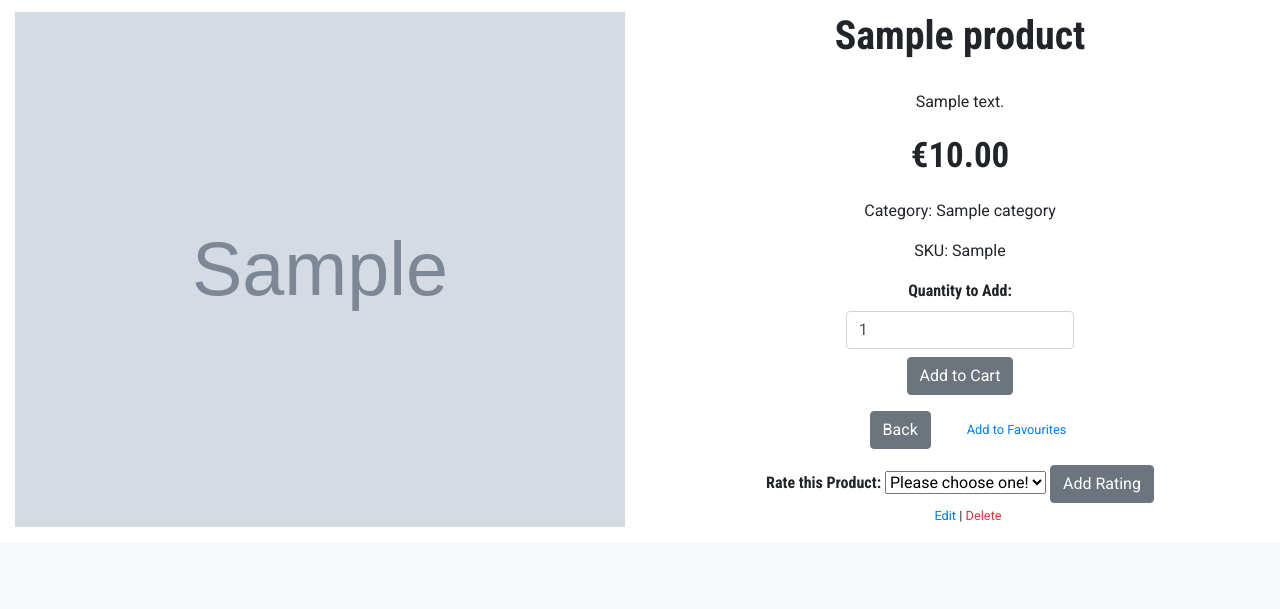
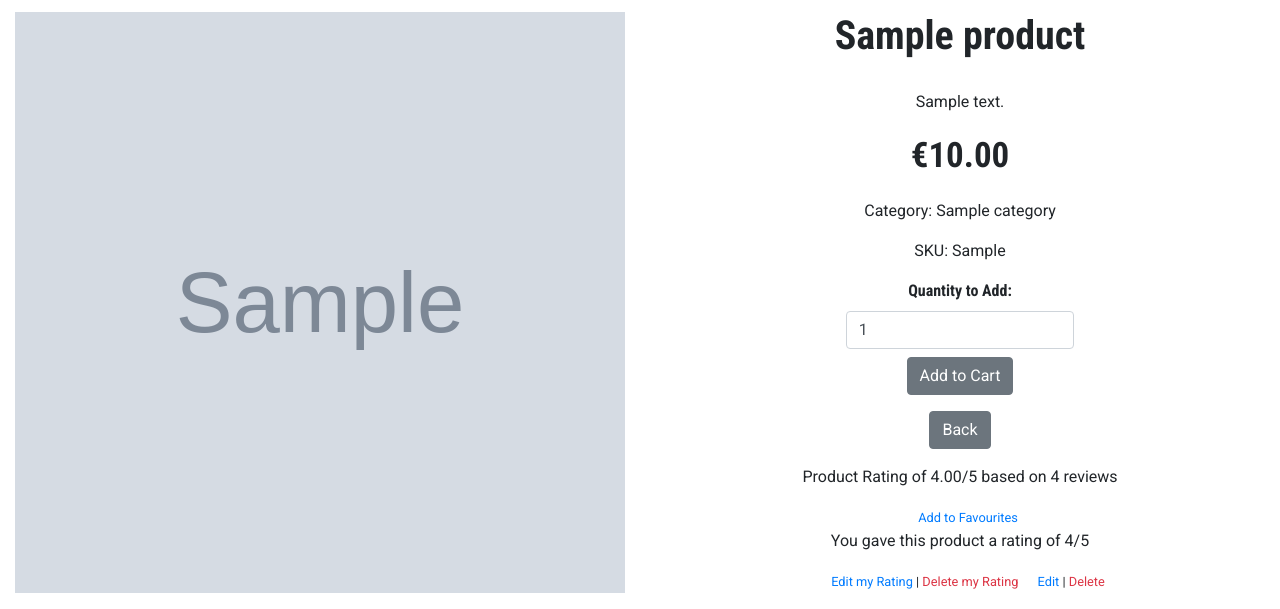
Before and after one commit to fenton1000/mf-portfolio-five-big-boring-shop, a Django app: page /products/1/ in a window 1280 px wide. Shown: the part 444-1053 px from the top of the page. Before the commit the page ends 971 px from the top, so only its background shows below. Run offline with Django 3.2, Linux system fonts and the light colour scheme; a user stored in the database is signed in; tables that the repository leaves empty hold one stand-in row (values such as "Sample post"); grey boxes marked "Sample" are stand-in pictures; some libraries are stand-ins or nearby versions.

Commit message:
Add edit rating function

```diff
--- /dev/null
+++ b/products/static/products/js/form.js
@@ -0,0 +1,5 @@
+$(function(){
+    $('#id_edit_rating').on("click", function(){
+        $("#edit_rating_form").removeClass("d-none").addClass("d-inline-block");
+    });
+});
--- a/products/templates/products/product_detail.html
+++ b/products/templates/products/product_detail.html
@@ -33,10 +33,14 @@ Selected Product
                         <input type="hidden" name="redirect_url" value="{{ request.path }}">
                     </form>
                     <a class="btn btn-secondary m-3" href="{% url 'products' %}" role="button">Back</a>
+                    {% if product.rating %}
+                    <p>Product Rating of {{ product.rating }}/5 based on {{ product.num_of_raters }} reviews</p>
+                    {% endif %}
                     {% if request.user.is_authenticated %}
                     <small class="ml-3">
                         <a href="{% url 'add_favourite' product.id %}">Add to Favourites</a>
                     </small>
+                    {% if user_rating == '' %}
                     <form action="{% url 'rate_product' product.id %}" method="POST">
                         {% csrf_token %}
                         <label for="id_rating_{{ product.id }}">Rate this Product:</label>
@@ -51,6 +55,27 @@ Selected Product
                         <input type="submit" class="btn btn-secondary" value="Add Rating">
                         <input type="hidden" name="redirect_url" value="{{ request.path }}">
                     </form>
+                    {% else %}
+                    <p>You gave this product a rating of {{ user_rating }}/5</p>
+                    <small class="ml-3">
+                        <a href="#" id="id_edit_rating">Edit my Rating</a> |
+                        <a class="text-danger" href="#">Delete my Rating</a>
+                    </small>
+                    <form id="edit_rating_form" action="{% url 'edit_product_rating' product.id %}" method="POST" class="d-none">
+                        {% csrf_token %}
+                        <label for="id_edit_rating_{{ product.id }}">Rate this Product:</label>
+                        <select name="user_rating" id="id_edit_rating_{{ product.id }}" required>
+                            <option value="">Please choose one!</option>
+                            <option value="1">1</option>
+                            <option value="2">2</option>
+                            <option value="3">3</option>
+                            <option value="4">4</option>
+                            <option value="5">5</option>
+                        </select>
+                        <input type="submit" class="btn btn-secondary" value="Update Rating">
+                        <input type="hidden" name="redirect_url" value="{{ request.path }}">
+                    </form>
+                    {% endif %}
                     {% endif %}
                     {% if request.user.is_superuser %}
                     <small class="ml-3">
@@ -65,3 +90,8 @@ Selected Product
 </main>
 
 {% endblock %}
+
+{% block postloadjs %}
+{{ block.super }}
+<script src="{% static 'products/js/form.js' %}"></script>
+{% endblock %}
--- a/products/views.py
+++ b/products/views.py
@@ -5,7 +5,7 @@ from django.db.models import Q
 
 from .models import Product, Category
 from .forms import ProductForm
-from profiles.models import Favourites
+from profiles.models import Favourites, Rating
 
 
 def products(request):
@@ -49,9 +49,21 @@ def product_detail(request, product_id):
     """ A view to show individual product details """
 
     product = get_object_or_404(Product, pk=product_id)
+    user = request.user
+    user_rating = ''
+
+
+    if Rating.objects.filter(user=user, product=product).exists():
+        user_rating_entry = get_object_or_404(
+            Rating,
+            user=user,
+            product=product
+        )
+        user_rating = user_rating_entry.user_rating
 
     context = {
         'product': product,
+        'user_rating': user_rating,
     }
 
     return render(request, 'products/product_detail.html', context)
--- a/profiles/urls.py
+++ b/profiles/urls.py
@@ -6,4 +6,5 @@ urlpatterns = [
     path('order_history/<order_number>', views.order_history, name='order_history'),
     path('delete_favourite/<product_id>', views.delete_favourite, name='delete_favourite'),
     path('rate_product/<product_id>', views.rate_product, name='rate_product'),
+    path('edit_product_rating/<product_id>', views.edit_product_rating, name='edit_product_rating'),
 ]
```
Also changed, not shown: profiles/views.py (+28 -0 lines).
